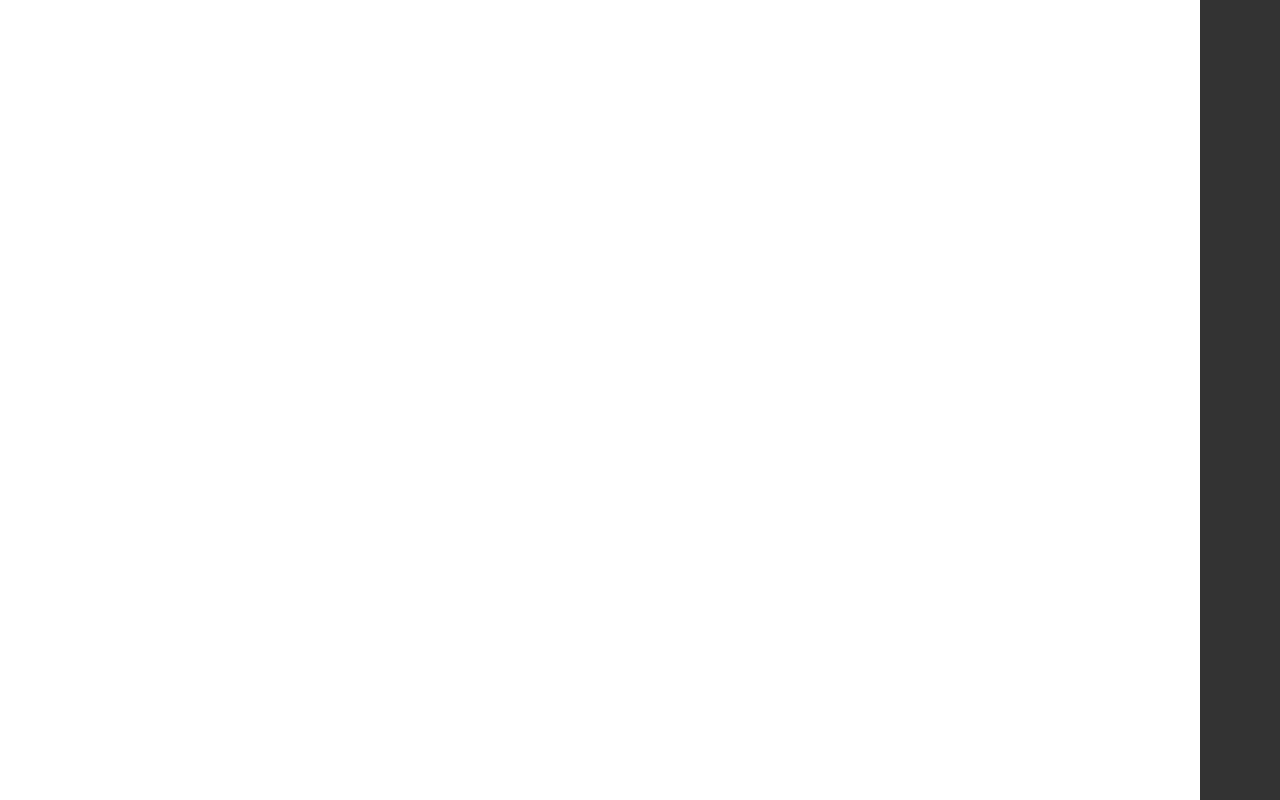
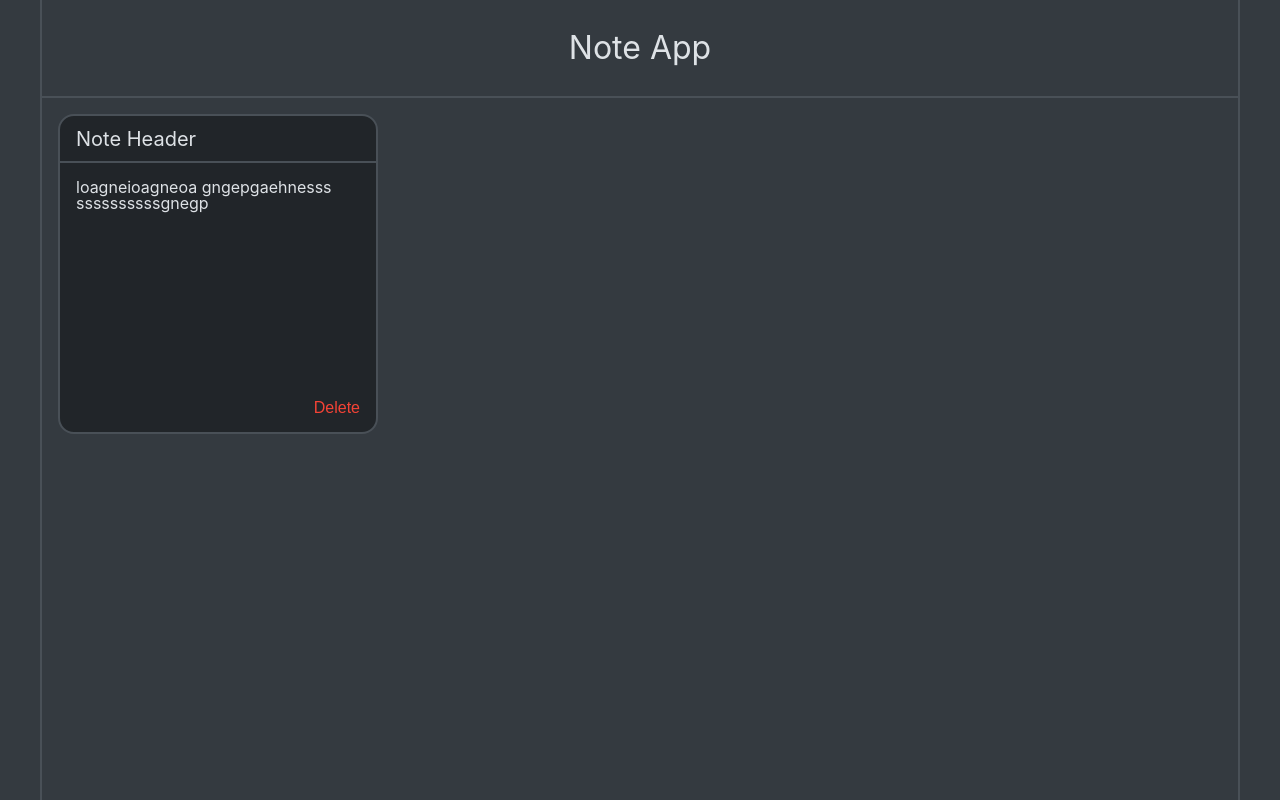
Before and after one commit to soydanius/note-app-frontend, a React (Create React App) app: page / in a window 1280 px wide. Built offline with nearby package versions, Linux system fonts and the light colour scheme.

Commit message:
Add most of app and note styling

```diff
--- a/package.json
+++ b/package.json
@@ -8,6 +8,7 @@
     "@testing-library/user-event": "^13.5.0",
     "react": "^18.2.0",
     "react-dom": "^18.2.0",
+    "react-router-dom": "^6.16.0",
     "react-scripts": "5.0.1",
     "web-vitals": "^2.1.4"
   },
@@ -34,5 +35,8 @@
       "last 1 firefox version",
       "last 1 safari version"
     ]
+  },
+  "devDependencies": {
+    "@babel/plugin-proposal-private-property-in-object": "^7.21.11"
   }
 }
--- a/src/App.css
+++ b/src/App.css
@@ -3,7 +3,17 @@
 }
 
 .main-wrapper {
+  margin: 0 auto;
   max-width: 1200px;
   height: 100vh;
-  background-color: #ffffff;
+  border-left: 2px solid var(--border-color);
+  border-right: 2px solid var(--border-color);
 }
+
+.app-header {
+  font-size: 2rem;
+  text-align: center;
+  padding: 2rem 0;
+  border-bottom: 2px solid var(--border-color);
+  /* color: var(--primary-color); */
+}
--- a/src/App.js
+++ b/src/App.js
@@ -1,9 +1,20 @@
 import "./App.css";
+import { BrowserRouter as Router, Routes, Route, Link } from "react-router-dom";
+import Dashboard from "./pages/Dashboard";
 
 function App() {
   return (
     <div className="App">
-      <div className="main-wrapper"></div>
+      <div className="main-wrapper">
+        <header className="app-header">Note App</header>
+        <div className="app-content">
+          <Router>
+            <Routes>
+              <Route exact path="/" element={<Dashboard />} />
+            </Routes>
+          </Router>
+        </div>
+      </div>
     </div>
   );
 }
--- /dev/null
+++ b/src/components/Note.css
@@ -0,0 +1,41 @@
+.card {
+  width: 20rem;
+  height: 20rem;
+  border: 2px solid var(--border-color);
+  background-color: var(--card-color);
+  border-radius: 1rem;
+  overflow: hidden;
+  margin: 1rem;
+}
+
+.card__header {
+  height: 15%;
+  border-bottom: 2px solid var(--border-color);
+  padding: 0 1rem;
+  display: flex;
+  align-items: center;
+  font-size: 20px;
+}
+
+.card__content {
+  height: 70%;
+  padding: 1rem;
+}
+
+.card__buttons {
+  height: 15%;
+  padding: 0 1rem;
+  display: flex;
+  align-items: center;
+  justify-content: flex-end;
+}
+
+.card__button {
+  background-color: transparent;
+  border: none;
+  font-size: 1rem;
+}
+
+.card__button--delete {
+  color: var(--error-color);
+}
--- a/src/components/Note.js
+++ b/src/components/Note.js
@@ -0,0 +1,24 @@
+import "./Note.css";
+
+const Note = () => {
+  return (
+    <div className="card">
+      <div className="card__header">Note Header</div>
+      <div className="card__content">
+        loagneioagneoa gngepgaehnesss ssssssssssgnegp
+      </div>
+      <div className="card__buttons">
+        <button
+          className="card__button card__button--delete"
+          onClick={() => {
+            console.log("Delete");
+          }}
+        >
+          Delete
+        </button>
+      </div>
+    </div>
+  );
+};
+
+export default Note;
--- a/src/components/NoteList.js
+++ b/src/components/NoteList.js
@@ -0,0 +1,11 @@
+import Note from "./Note";
+
+const NoteList = () => {
+  return (
+    <div>
+      <Note />
+    </div>
+  );
+};
+
+export default NoteList;
--- a/src/index.css
+++ b/src/index.css
@@ -1,20 +1,52 @@
 :root {
   --primary-color: #7fffd4; /* Turquoise */
-  --dark-gray: #595959; /* Dark Gray */
-  --light-gray: #9e9e9e; /* Light Gray for text */
   --accent-color: #ff8c00; /* Accent color for highlights or buttons */
-  --background-color: #333333; /* Dark background color */
-  --border-color: #474747; /* Border color for elements */
+  --text-color: #dee2e6;
+  --border-color: #495057;
+  --card-color: #212529;
+  --background-color: #343a40;
   --success-color: #4caf50; /* Success or positive action color */
   --error-color: #f44336; /* Error or negative action color */
   --warning-color: #ff9800; /* Warning or attention color */
 }
 
+/* Compact CSS Reset */
+* {
+  margin: 0;
+  padding: 0;
+  box-sizing: border-box;
+}
+
 body {
-  margin: 0;
+  line-height: 1;
+}
+
+ol,
+ul {
+  list-style: none;
+}
+
+/* Optionally reset specific elements as needed */
+h1,
+h2,
+h3,
+h4,
+h5,
+h6 {
+  font-size: inherit;
+  font-weight: inherit;
+}
+
+a {
+  text-decoration: none;
+}
+
+body {
+  line-height: 1;
   font-family: -apple-system, BlinkMacSystemFont, "Segoe UI", "Roboto", "Oxygen",
     "Ubuntu", "Cantarell", "Fira Sans", "Droid Sans", "Helvetica Neue",
     sans-serif;
   -webkit-font-smoothing: antialiased;
   -moz-osx-font-smoothing: grayscale;
+  color: var(--text-color);
 }
--- a/src/pages/Dashboard.js
+++ b/src/pages/Dashboard.js
@@ -0,0 +1,14 @@
+import "./Dashboard.css";
+import NoteEditor from "../components/NoteEditor";
+import NoteList from "../components/NoteList";
+
+const Dashboard = () => {
+  return (
+    <div className="container">
+      {/* <NoteEditor /> */}
+      <NoteList />
+    </div>
+  );
+};
+
+export default Dashboard;
```
Also changed, not shown: src/components/NoteEditor.js (deleted), src/pages/Dashboard.css (added), 1 other file (tests, documents, lock files or other folders).
